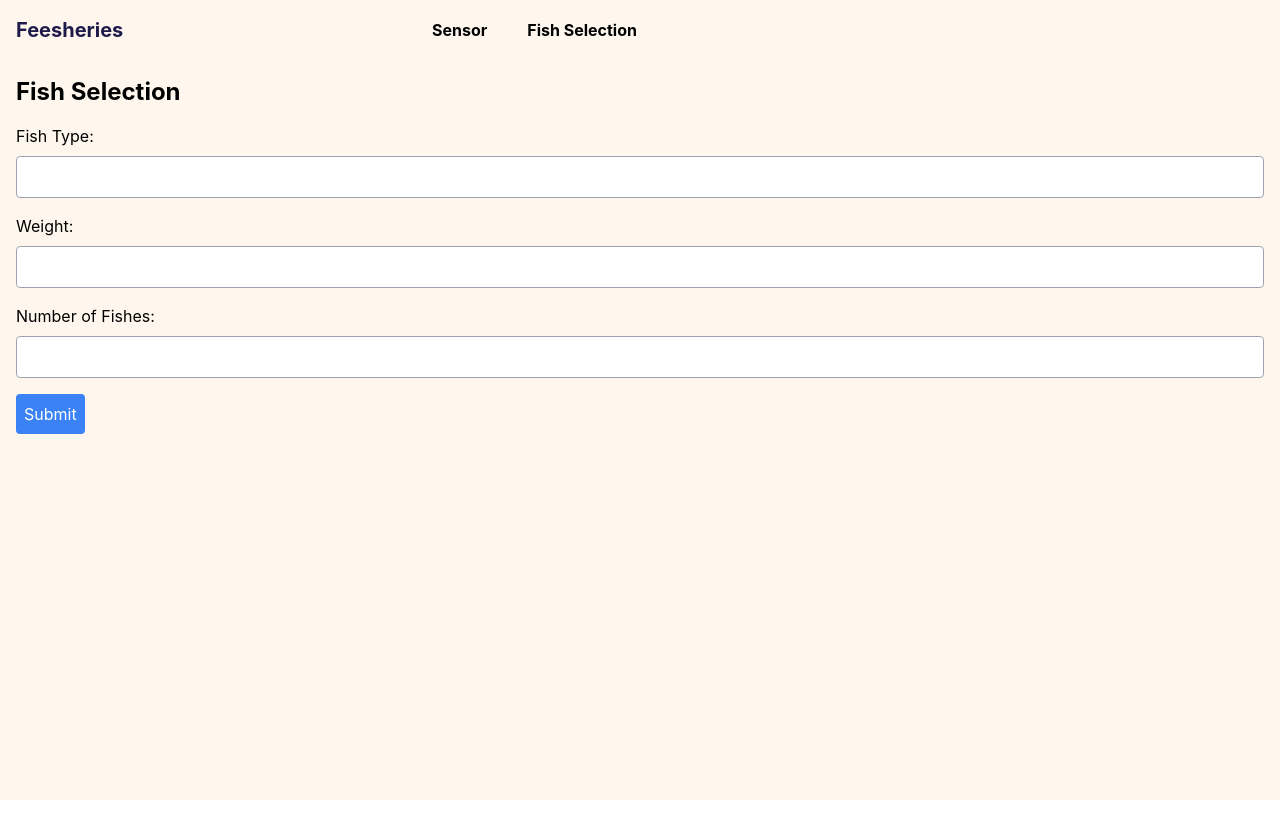
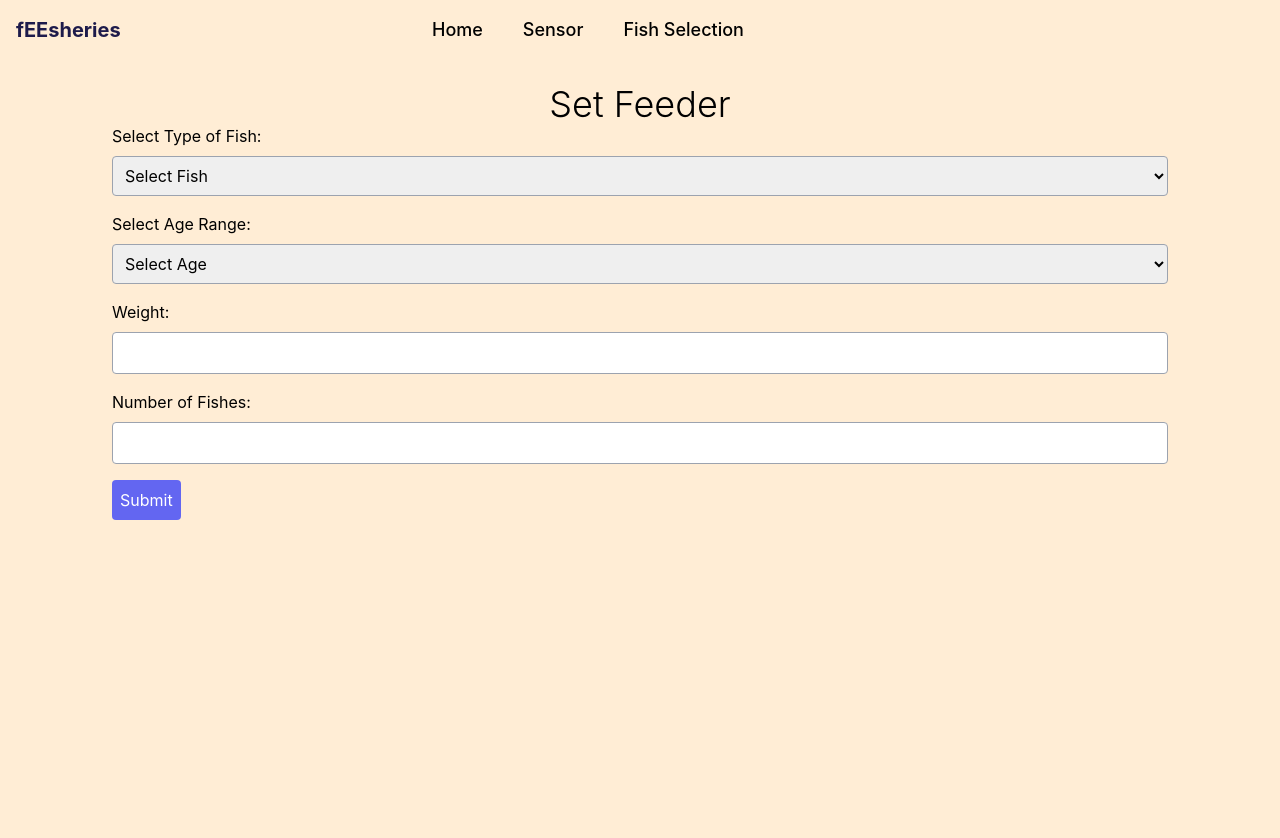
Before and after one commit to gregoryerrl/Fisherees, a React (Create React App) app: page /fish-selection in a window 1280 px wide. Shown: the top 838 px of the page. Before the commit the page ends 800 px from the top, so only its background shows below. Built offline with nearby package versions, Linux system fonts and the light colour scheme.

Commit message:
finalize

```diff
--- a/src/App.js
+++ b/src/App.js
@@ -1,18 +1,20 @@
 // src/App.js
 import React from "react";
-import {BrowserRouter as Router, Route, Routes} from "react-router-dom";
+import { BrowserRouter as Router, Route, Routes } from "react-router-dom";
 import HomePage from "./HomePage";
 import FishSelectionPage from "./FishSelectionPage";
+import SensorPage from "./SensorPage";
 import Navbar from "./Navbar";
 
 function App() {
   return (
-    <div className="w-screen h-screen bg-orange-50">
+    <div className="w-screen h-[300h] bg-orange-100">
       <Router>
         <div>
           <Navbar />
           <Routes>
             <Route path="/" element={<HomePage />} />
+            <Route path="/sensor" element={<SensorPage />} />
             <Route path="/fish-selection" element={<FishSelectionPage />} />
           </Routes>
         </div>
--- a/src/FishSelectionPage.js
+++ b/src/FishSelectionPage.js
@@ -1,35 +1,94 @@
 // src/FishSelectionPage.js
-import React, {useState} from "react";
-import {ref, set} from "firebase/database";
-import {db} from "./firebase/firebaseConfig";
+import React, { useState } from "react";
+import { ref, set } from "firebase/database";
+import { db } from "./firebase/firebaseConfig";
 
 const FishSelectionPage = () => {
-  const [fishType, setFishType] = useState("");
+  const [selectedFish, setSelectedFish] = useState("");
+  const [selectedAge, setSelectedAge] = useState("");
   const [weight, setWeight] = useState("");
   const [numberOfFishes, setNumberOfFishes] = useState("");
+  const [click, setClick] = useState("");
+  const [displayFeed, setDisplayFeed] = useState(1);
 
-  const handleSubmit = () => {
-    const feederRef = ref(db, "AutoFeeder/");
-    set(feederRef, {
-      fishType,
-      weight,
-      numberOfFishes,
-    });
+  const handleFishSelect = (event) => {
+    setSelectedFish(event.target.value);
+    console.log(`${event.target.value} selected`);
+  };
+
+  const handleAgeSelect = (event) => {
+    setSelectedAge(event.target.value);
+    console.log(`${event.target.value} selected`);
+  };
+
+  const calculateClick = async () => {
+    let BW = 0;
+    let interval = 0;
+    switch (selectedAge) {
+      case "Fingerling":
+        BW = 0.08;
+        interval = 6;
+        break;
+      case "Juvenile":
+        BW = 0.06;
+        interval = 4;
+        break;
+      case "Grown-Out":
+        BW = 0.04;
+        interval = 3;
+        break;
+      default:
+        BW = 0;
+    }
+    const rawClickValue =
+      (parseFloat(weight) * parseFloat(numberOfFishes) * BW) / 3;
+    const roundedClickValue =
+      rawClickValue > 25 ? Math.ceil(rawClickValue / 25) * 25 : 25;
+    const displayFeed = roundedClickValue / 25;
+
+    console.log(roundedClickValue);
+    console.log(displayFeed);
+    setClick(roundedClickValue.toString());
+    setDisplayFeed(displayFeed);
+
+    // Set feeder steps and interval in Firebase
+    await setFeeder(interval, roundedClickValue);
   };
 
   return (
-    <div className="p-4">
-      <h1 className="text-2xl font-bold mb-4">Fish Selection</h1>
+    <div className="pb-4 pt-6 px-8 h-[100vh]">
+      <h1 className="text-4xl font-light w-full text-center">Set Feeder</h1>
+      <div className="w-full px-20">
         <div className="mb-4">
-        <label className="block mb-2">Fish Type:</label>
-        <input
-          type="text"
-          value={fishType}
-          onChange={(e) => setFishType(e.target.value)}
+          <label className="block mb-2 text-md">Select Type of Fish:</label>
+          <select
+            value={selectedFish}
+            onChange={handleFishSelect}
+            className="p-2 border border-gray-400 rounded w-full text-md"
+          >
+            <option value="">Select Fish</option>
+            <option value="Tilapia">Tilapia</option>
+            <option value="Maya-Maya">Maya-Maya</option>
+            <option value="Hito">Hito</option>
+            <option value="Bangus">Bangus</option>
+          </select>
+        </div>
+
+        <div className="mb-4 text-md">
+          <label className="block mb-2">Select Age Range:</label>
+          <select
+            value={selectedAge}
+            onChange={handleAgeSelect}
             className="p-2 border border-gray-400 rounded w-full"
-        />
+          >
+            <option value="">Select Age</option>
+            <option value="Fingerling">Fingerling</option>
+            <option value="Juvenile">Juvenile</option>
+            <option value="Grown-Out">Grown-Out</option>
+          </select>
         </div>
-      <div className="mb-4">
+
+        <div className="mb-4 text-md">
           <label className="block mb-2">Weight:</label>
           <input
             type="number"
@@ -38,7 +97,8 @@ const FishSelectionPage = () => {
             className="p-2 border border-gray-400 rounded w-full"
           />
         </div>
-      <div className="mb-4">
+
+        <div className="mb-4 text-md">
           <label className="block mb-2">Number of Fishes:</label>
           <input
             type="number"
@@ -47,14 +107,35 @@ const FishSelectionPage = () => {
             className="p-2 border border-gray-400 rounded w-full"
           />
         </div>
+
         <button
-        onClick={handleSubmit}
-        className="bg-blue-500 text-white p-2 rounded"
+          onClick={calculateClick}
+          className="bg-indigo-500 text-white text-md p-2 rounded mb-4"
         >
           Submit
         </button>
+
+        {click && (
+          <div className="mb-4">
+            <p className="block mb-2">
+              Feed {displayFeed} {displayFeed > 1 ? "times" : "time"} per
+              interval
+            </p>
+          </div>
+        )}
+      </div>
     </div>
   );
 };
 
+const setFeeder = async (interval, clickValue) => {
+  try {
+    await set(ref(db, "AutoFeeder/feederInterval"), interval);
+    await set(ref(db, "AutoFeeder/feederSteps"), clickValue);
+    console.log("Feeder settings updated successfully");
+  } catch (error) {
+    console.error("Error setting feeder values:", error);
+  }
+};
+
 export default FishSelectionPage;
--- a/src/HomePage.js
+++ b/src/HomePage.js
@@ -1,48 +1,29 @@
 // src/HomePage.js
-import React, {useState, useEffect} from "react";
-import {ref as databaseRef, onValue} from "firebase/database";
-import {ref as storageRef, getDownloadURL} from "firebase/storage";
-import {db, storage} from "./firebase/firebaseConfig";
+import React, { useState, useEffect } from "react";
+import { ref as databaseRef, onValue } from "firebase/database";
+import { ref as storageRef, getDownloadURL } from "firebase/storage";
+import { db, storage } from "./firebase/firebaseConfig";
+import logo from "./images/image 4.png";
 
 const HomePage = () => {
-  const [sensorData, setSensorData] = useState({});
-  const [imageUrl, setImageUrl] = useState("");
-
-  useEffect(() => {
-    const fetchImage = async () => {
-      try {
-        const imageRef = storageRef(storage, "data/photo.jpg");
-        const url = await getDownloadURL(imageRef);
-        setImageUrl(url);
-      } catch (error) {
-        console.error("Error fetching image URL:", error);
-      }
-    };
-
-    fetchImage();
-  }, []);
-
-  useEffect(() => {
-    const sensorRef = databaseRef(db, "sensors/");
-    onValue(sensorRef, (snapshot) => {
-      const data = snapshot.val();
-      setSensorData(data);
-    });
-  }, []);
-
   return (
-    <div className="p-20 w-full">
-      <div className="w-1/3">
-        <h1 className="text-4xl font-light mb-4">Sensor Data</h1>
-        <p className="p-2 border">pH: {sensorData.ph}</p>
-        <p className="p-2 border">Turbidity: {sensorData.turbidity}</p>
-        <p className="p-2 border">Temperature: {sensorData.temperature}</p>
+    <div className="w-full h-[100vh] p-4">
+      <div className="flex">
+        <div className="w-1/2 flex flex-col justify-center items-center">
+          <h1 className="text-6xl font-bold mb-2 text-gray-800">
+            <span className="text-indigo-900">Wel</span>come{" "}
+            <span className="text-indigo-900">fEEsh</span>ers!
+          </h1>
+          <p className="w-2/3 text-md text-center">
+            Discover the future of aquaculture management with our Web-Based
+            Optimal Aquaculture Monitoring and Management platform, enhanced by
+            a Solar-Powered Fish Feeder.
+          </p>
+        </div>
+        <div className="flex w-1/2 justify-center">
+          <img src={logo} className="w-3/4" />
+        </div>
       </div>
-      {imageUrl ? (
-        <img src={imageUrl} alt="Firebase" className="w-60 h-60 rounded" />
-      ) : (
-        <p>Loading...</p>
-      )}
     </div>
   );
 };
--- a/src/Navbar.js
+++ b/src/Navbar.js
@@ -1,18 +1,27 @@
 // src/Navbar.js
 import React from "react";
-import {Link} from "react-router-dom";
+import { Link } from "react-router-dom";
 
 const Navbar = () => {
   return (
     <nav className="p-4 text-indigo-950">
       <div className="container mx-auto flex items-center">
-        <div className=" text-xl font-bold w-1/3">Feesheries </div>
+        <div className=" text-xl font-bold w-1/3">fEEsheries </div>
         <div className="">
           <div className="space-x-10 text-black font-bold">
-            <Link to="/" className=" hover:text-indigo-300">
+            <Link to="/" className="text-lg font-medium hover:text-indigo-300">
+              Home
+            </Link>
+            <Link
+              to="/sensor"
+              className="text-lg font-medium hover:text-indigo-300"
+            >
               Sensor
             </Link>
-            <Link to="/fish-selection" className="hover:text-indigo-300">
+            <Link
+              to="/fish-selection"
+              className="text-lg font-medium hover:text-indigo-300"
+            >
               Fish Selection
             </Link>
           </div>
--- /dev/null
+++ b/src/SensorPage.js
@@ -0,0 +1,90 @@
+// src/HomePage.js
+import React, { useState, useEffect } from "react";
+import { ref as databaseRef, set, onValue } from "firebase/database";
+import { ref as storageRef, getDownloadURL } from "firebase/storage";
+import { db, storage } from "./firebase/firebaseConfig";
+
+const SensorPage = () => {
+  const [sensorData, setSensorData] = useState({});
+  const [imageUrl, setImageUrl] = useState("");
+
+  const fetchImage = async () => {
+    try {
+      const imageRef = storageRef(storage, "data/photo.jpg");
+      const url = await getDownloadURL(imageRef);
+      setImageUrl(url);
+    } catch (error) {
+      console.error("Error fetching image URL:", error);
+    }
+  };
+
+  const handleCaptureImage = async () => {
+    try {
+      await set(databaseRef(db, "AutoFeeder/captureSwitch"), 1);
+      console.log("Capture image trigger set successfully");
+    } catch (error) {
+      console.error("Error setting capture image trigger:", error);
+    }
+  };
+
+  useEffect(() => {
+    fetchImage();
+  }, []);
+
+  useEffect(() => {
+    const sensorRef = databaseRef(db, "sensors/");
+    onValue(sensorRef, (snapshot) => {
+      const data = snapshot.val();
+      setSensorData(data);
+    });
+  }, []);
+
+  return (
+    <div className="w-full p-4">
+      <div className="flex">
+        <div className="w-1/2 flex flex-col justify-center items-center bg-indigo-900 rounded h-[80vh]">
+          <h1 className="text-5xl font-light mb-2 text-white">Sensor Data</h1>
+          <p className="text-lg font-light p-2 w-2/3 border-black border text-blue-600 bg-white">
+            pH: {sensorData.ph}
+          </p>
+          <p className="text-lg font-light p-2 w-2/3 border-black border text-gray-500 bg-white">
+            Turbidity: {sensorData.turbidity}
+          </p>
+          <p className="text-lg font-light p-2 w-2/3 border-black border text-red-500 bg-white">
+            Temperature: {sensorData.temperature} Celcius
+          </p>
+          <div className="mt-3 flex w-2/3 justify-between">
+            <button
+              className="btn bg-gray-400 rounded p-2 text-indigo-900 text-lg hover:text-indigo-600"
+              onClick={handleCaptureImage}
+            >
+              Capture Image
+            </button>
+            <button
+              className="btn bg-gray-400 rounded p-2 text-indigo-900 text-lg hover:text-indigo-600"
+              onClick={fetchImage}
+            >
+              Refresh Image
+            </button>
+          </div>
+        </div>
+        <div className="flex flex-col w-1/2 justify-center items-center">
+          <h1 className="w-100 text-center text-3xl font-light text-indigo-700">
+            Camera
+          </h1>
+          {imageUrl ? (
+            <img
+              src={imageUrl}
+              alt="Firebase"
+              className="w-3/4 h-3/4 rounded mt-5"
+            />
+          ) : (
+            <p>Loading...</p>
+          )}
+        </div>
+      </div>
+    </div>
+  );
+};
+
+export default SensorPage;
```
Also changed, not shown: src/images/image 4.png (added). Lines whose indentation alone changed are shown as unchanged.
